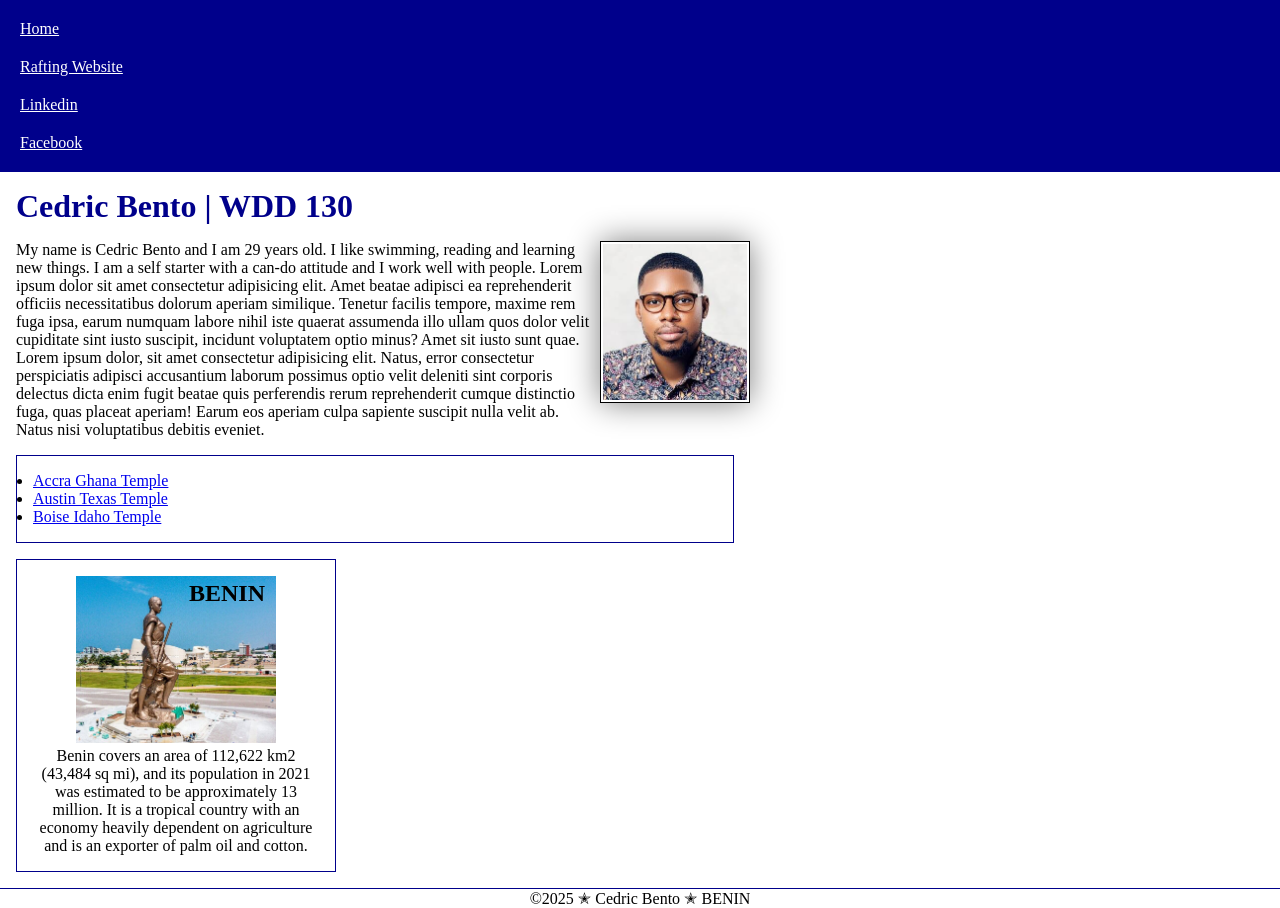
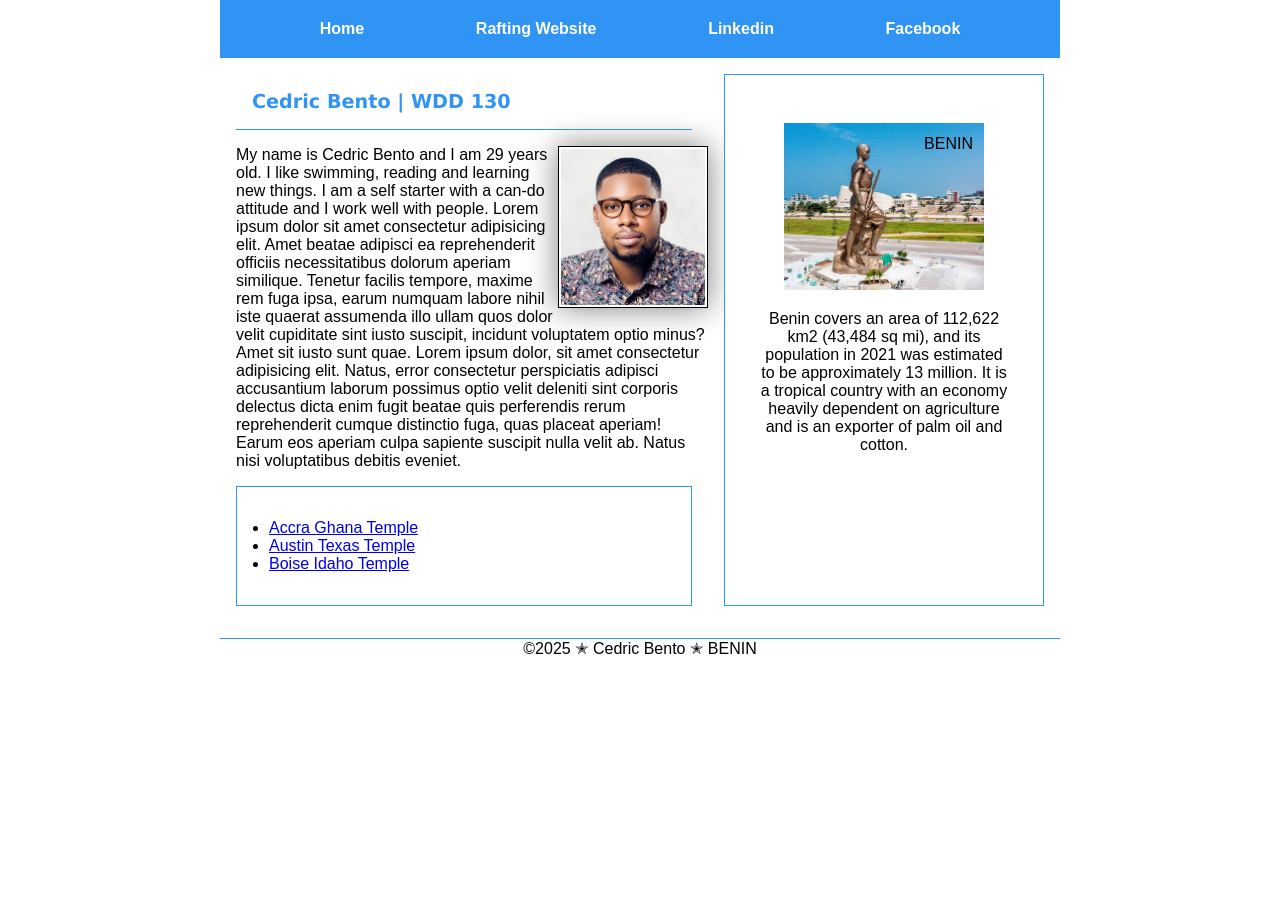
Before and after one commit to g-bentobyu/wdd130, a plain HTML site: page index.html in a window 1280 px wide. After the commit the page ends 800 px from the top, so only its background shows below. Drawn offline with Linux system fonts and the light colour scheme.

Commit message:
Home Page update

```diff
--- a/index.html
+++ b/index.html
@@ -19,6 +19,8 @@
         </nav>
     </header>
 
+    <div class="grid">
+
         <main>
             <h1>Cedric Bento | WDD 130</h1>
             <img src="images/profile.jpg" alt="Cedric Bento" width="200">
@@ -39,6 +41,8 @@
             <p>Benin covers an area of 112,622 km2 (43,484 sq mi), and its population in 2021 was estimated to be approximately 13 million. It is a tropical country with an economy heavily dependent on agriculture and is an exporter of palm oil and cotton.</p>
         </aside>
 
+    </div>
+
     <footer>
         <p>
             &copy;2025 &#10029; Cedric Bento &#10029; BENIN
--- a/styles/styles.css
+++ b/styles/styles.css
@@ -2,30 +2,46 @@
     margin: 0;
     padding: 0;
     box-sizing: border-box;
+    font: 1rem sans-serif;
 }
 
 
 :root {
-    --main-background-color: darkblue;
-    --main-color: darkblue;
+    --main-background-color: rgb(47, 148, 243);
+    --main-color: rgb(47, 148, 243);
 }
 
 
 nav {
    background-color: var(--main-background-color);
-   padding: 10px;
+   padding: 0.25rem;
+   display: flex;
+   flex-direction: row;
+   justify-content: space-evenly;
+   align-items: center;
 }
 
 nav a {
     color: white;
     display: block;
-    padding: 10px;
+    padding: 1rem;
+    text-decoration: none;
+    font-family: Arial, Helvetica, sans-serif;
+    font-weight: bold;
 }
 
 h1 {
     color: var(--main-color);
     padding: 1rem;
+    margin: 1rem;
+    font-family: Verdana, Geneva, Tahoma, sans-serif;
+    font-weight: bold;
+    font-size: larger;
+    border-bottom: 1px solid var(--main-color);
 }
+
+
+
 
 main img {
     width: 150px;
@@ -42,10 +58,6 @@ main p {
 }
 
 
-main {
-    max-width: 750px;
-}
-
 aside {
     width: 20rem;
     position: relative;
@@ -54,14 +66,21 @@ aside {
 
 aside h2 {
     position: absolute;
-    top: 20px;
+    top: 60px;
     right: 70px;
 }
 
 aside img {
     width: 200px;
     height: auto;
+    margin: 1rem;
 }
+
+header, .grid, footer {
+    max-width: 840px;
+    margin: 0 auto;
+}
+
 
 footer {
     margin-top: 1rem;
@@ -74,8 +93,14 @@ footer {
 
 .box {
     margin: 1rem;
-    padding: 1rem;
+    padding: 2rem;
     border: 1px solid var(--main-color);
     background-color: white;
     color: black;
 }
+
+
+.grid {
+    display: grid;
+    grid-template-columns: 2fr 1fr;
+}
```
Lines whose indentation alone changed are shown as unchanged.
